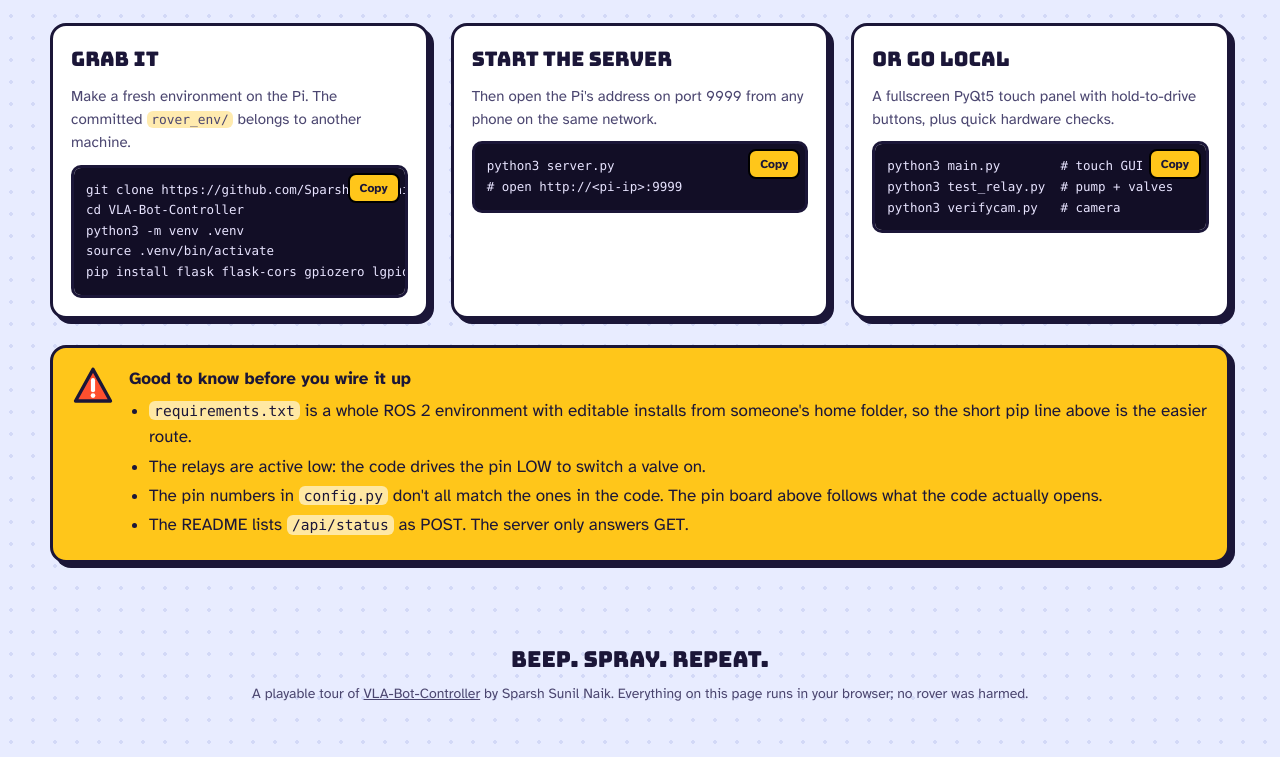
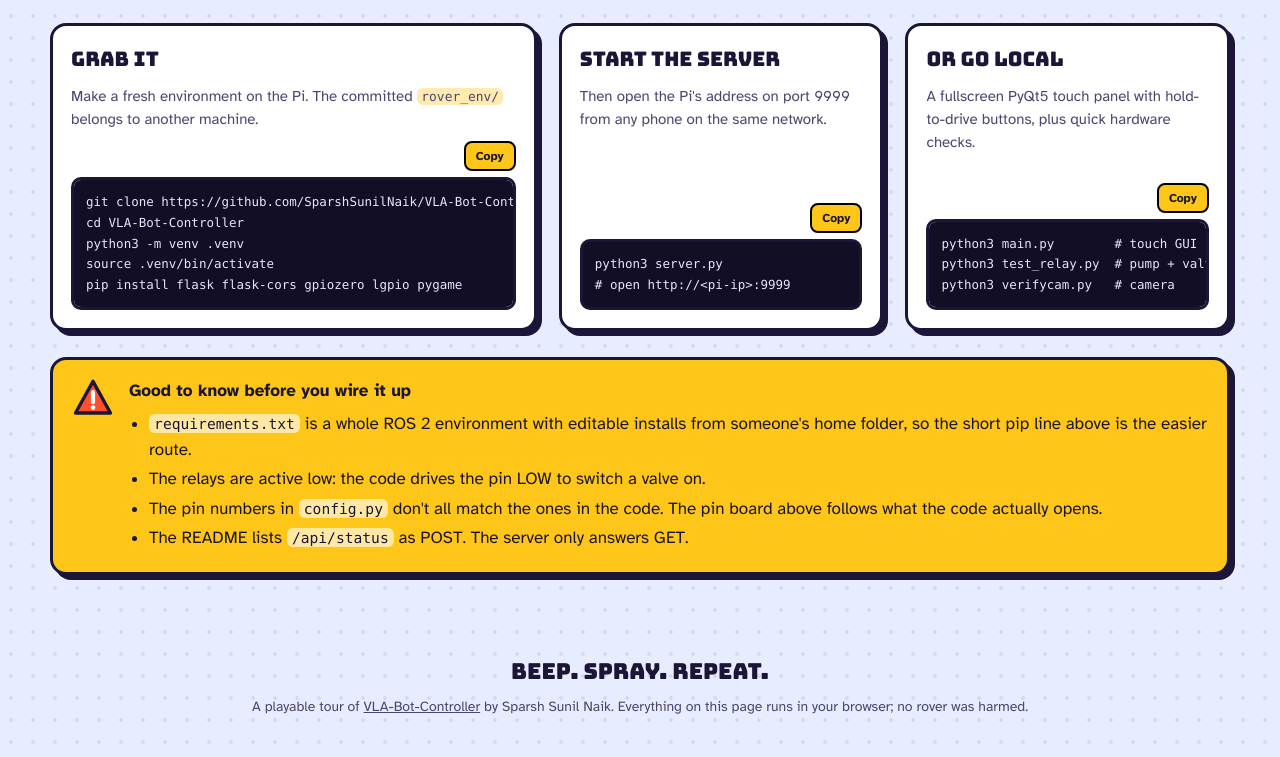
Before and after one commit to SparshSunilNaik/VLA-Bot-Controller, a plain HTML site: page docs/index.html in a window 1280 px wide. Shown: the part 5033-5790 px from the top of the page. Drawn offline with Linux system fonts and the light colour scheme; animation ran at ten frames a second; a web font is replaced by a local one.

Commit message:
Put copy buttons above command blocks

```diff
--- a/docs/css/site.css
+++ b/docs/css/site.css
@@ -393,13 +393,13 @@ section.block { padding: 64px 0 20px; }
 .route-note { font-size: 13px; color: var(--ink-soft); padding: 0 14px 14px; }
 
 /* ---------- run ---------- */
-.steps { display: grid; grid-template-columns: repeat(3, minmax(0, 1fr)); gap: 22px; counter-reset: s; }
+.steps { display: grid; grid-template-columns: minmax(0, 1.5fr) minmax(0, 1fr) minmax(0, 1fr); gap: 22px; counter-reset: s; }
 .step { padding: 18px; display: flex; flex-direction: column; gap: 10px; min-width: 0; }
 .step h3 { font-family: var(--display); font-weight: 400; font-size: 20px; margin: 0; }
 .step p { margin: 0; font-size: 15px; color: var(--ink-soft); }
-.cmd { position: relative; }
-.cmd pre { margin: 0; font: 12.5px/1.65 var(--mono); background: #120e26; color: #e8e4ff; padding: 12px 64px 12px 12px; border-radius: 10px; border: 3px solid var(--line); overflow-x: auto; }
-.cmd .copy { position: absolute; top: 8px; right: 8px; }
+.cmd { display: flex; flex-direction: column; gap: 6px; margin-top: auto; }
+.cmd pre { margin: 0; font: 12.5px/1.65 var(--mono); background: #120e26; color: #e8e4ff; padding: 12px; border-radius: 10px; border: 3px solid var(--line); overflow-x: auto; }
+.cmd .copy { align-self: flex-end; order: -1; }
 .heads-up { margin-top: 26px; padding: 18px 20px; display: grid; grid-template-columns: auto minmax(0, 1fr); gap: 16px; align-items: start; background: var(--sun); color: #1b1638; }
 .heads-up svg { width: 40px; height: 40px; }
 .heads-up ul { margin: 6px 0 0; padding-left: 20px; }
```
